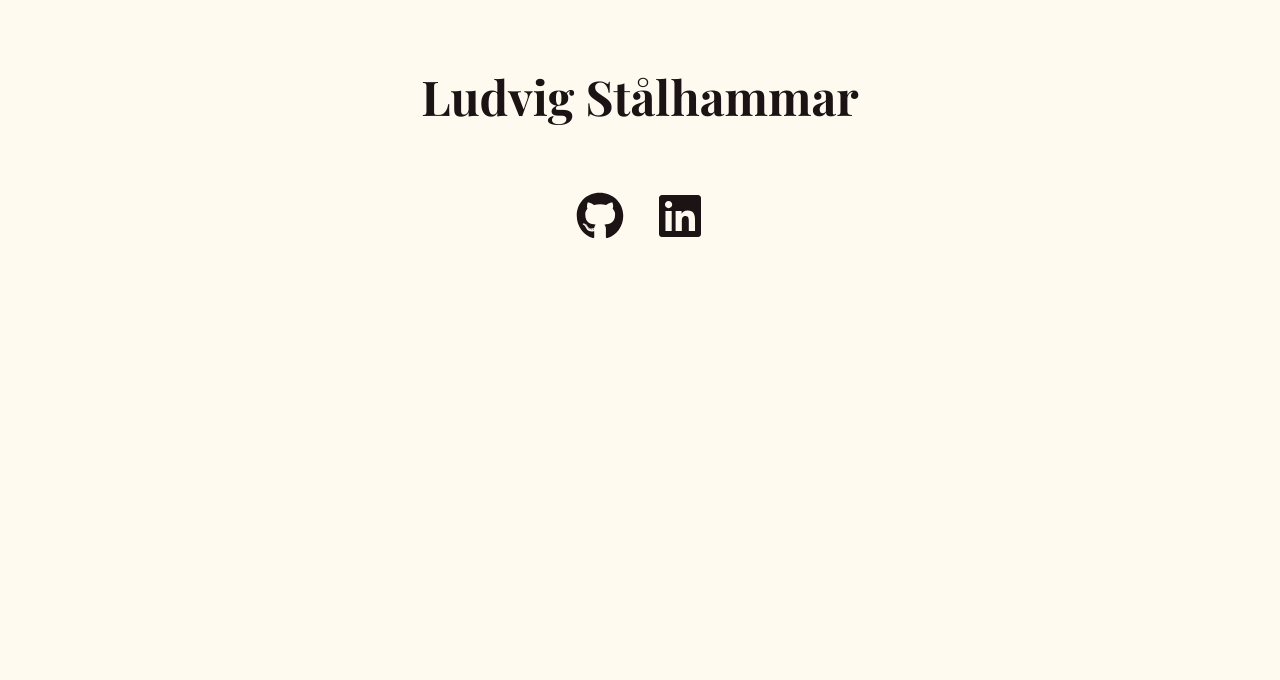
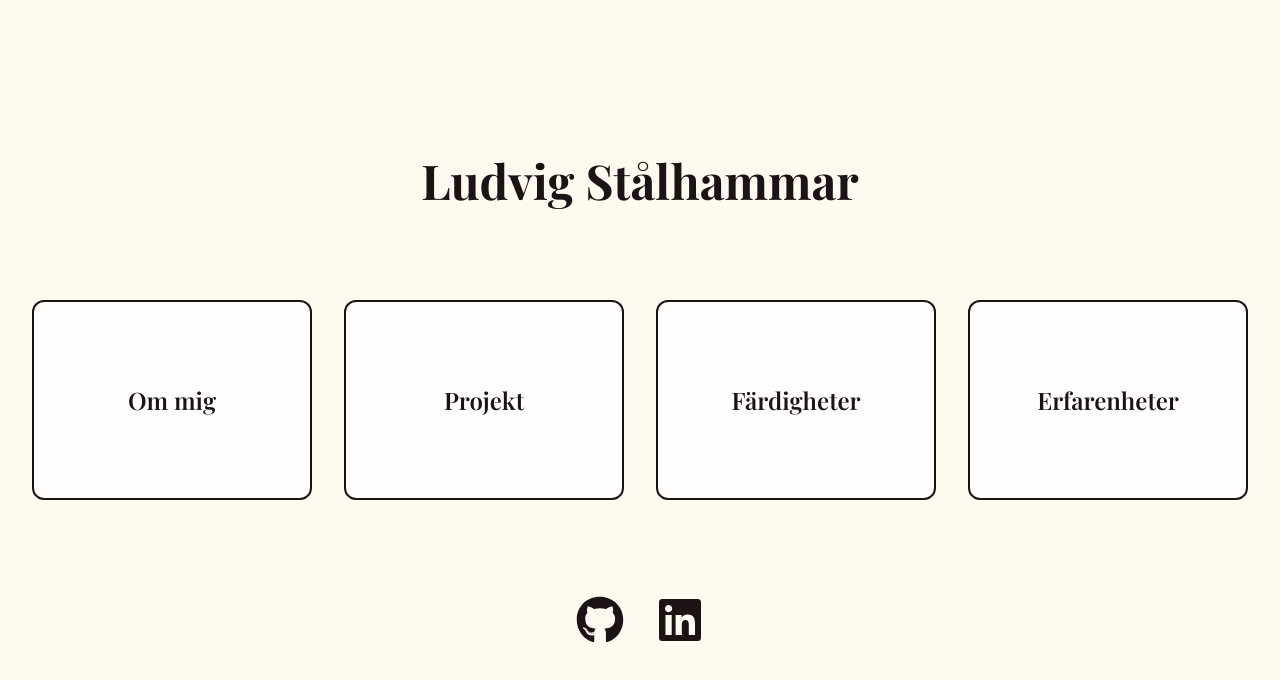
Before and after one commit to Stalhammar/portfolio, a React (Vite) app in the folder portfolio/: page / in a window 1280 px wide. Shown: the top 680 px of the page. Built offline with nearby package versions, Linux system fonts and the light colour scheme; a web font is replaced by a local one.

Commit message:
Add cards and style changes

```diff
--- a/portfolio/src/App.tsx
+++ b/portfolio/src/App.tsx
@@ -1,12 +1,22 @@
 import { FaGithub, FaLinkedin } from "react-icons/fa";
 import SocialLink from "./components/SocialLink";
+import Card from "./components/Card";
 
 function App() {
   return (
-    <div className="min-h-screen flex flex-col items-center">
-      <h1 className="font-serif text-5xl font-bold text-center p-18">
+    <div className="min-h-screen flex flex-col items-center justify-center gap-24">
+
+      <h1 className="font-serif text-5xl font-bold text-center">
         Ludvig Stålhammar
       </h1>
+
+      <div className="flex flex-row gap-8">
+        <Card text="Om mig" />
+        <Card text="Projekt" />
+        <Card text="Färdigheter" />
+        <Card text="Erfarenheter" />
+      </div>
+
       <div className="flex gap-8">
         <SocialLink href="https://github.com/Stalhammar">
           <FaGithub className="w-12 h-12" />
@@ -15,6 +25,7 @@ function App() {
           <FaLinkedin className="w-12 h-12" />
         </SocialLink>
       </div>
+
     </div>
   );
 }
--- /dev/null
+++ b/portfolio/src/components/Card.tsx
@@ -0,0 +1,15 @@
+type CardProps = {
+  text: string;
+};
+
+function Card({ text }: CardProps) {
+  return (
+    <div className="bg-surface p-10 border-2 rounded-xl flex items-center justify-center cursor-pointer transition hover:scale-102 w-70 h-50">
+      <div className="">
+        <h2 className="font-serif text-2xl font-semibold">{text}</h2>
+      </div>
+    </div>
+  );
+}
+
+export default Card;
--- a/portfolio/src/components/SocialLink.tsx
+++ b/portfolio/src/components/SocialLink.tsx
@@ -9,7 +9,7 @@ function SocialLink({ href, children }: SocialLinkProps) {
       href={href}
       target="_blank"
       rel="noopener noreferrer"
-      className="transition hover:scale-105"
+      className="transition hover:scale-102"
     >
       {children}
     </a>
--- a/portfolio/src/index.css
+++ b/portfolio/src/index.css
@@ -4,6 +4,7 @@
     --font-sans: "Inter", system-ui, sans-serif;
     --font-serif: "Playfair Display", serif;
     --color-background: #FFFAF0;
+    --color-surface: #FFFEFC;
     --color-text: #1C1414;
 }
 
```
